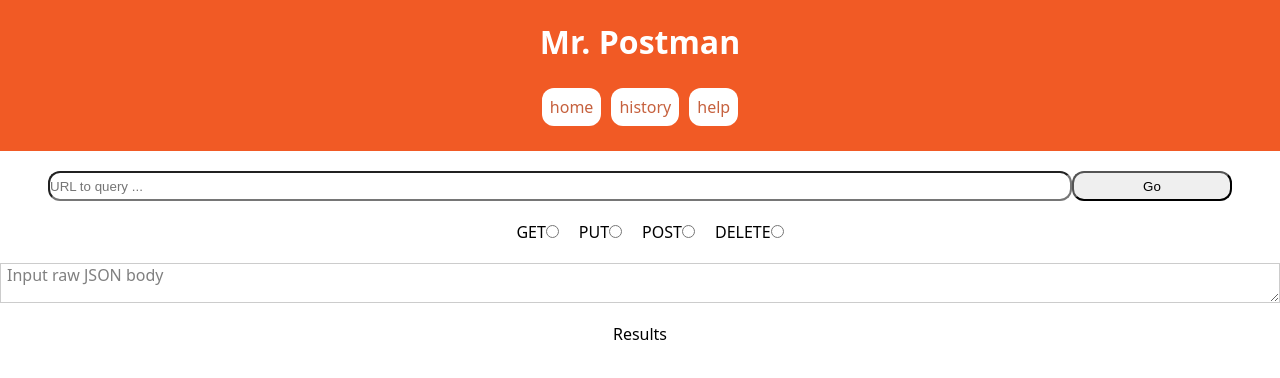
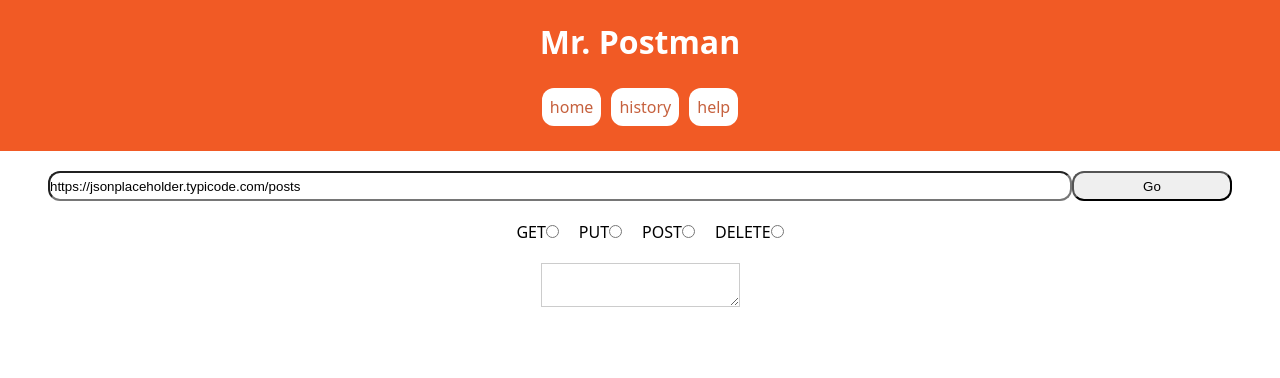
Before and after one commit to dl-watson/29_mr-postman, a React app: page / in a window 1280 px wide. Shown: the top 378 px of the page. Built offline with nearby package versions, Linux system fonts and the light colour scheme.

Commit message:
pushing current working state

```diff
--- /dev/null
+++ b/src/components/pages/Response.jsx
@@ -0,0 +1,19 @@
+import React from "react";
+import PropTypes from "prop-types";
+
+const Response = ({ response }) => {
+  return <div>{response}</div>;
+};
+
+Response.propTypes = {
+  response: PropTypes.arrayOf(
+    PropTypes.shape({
+      body: PropTypes.string,
+      id: PropTypes.number,
+      title: PropTypes.string,
+      userId: PropTypes.number,
+    })
+  ),
+};
+
+export default Response;
--- a/src/components/pages/UserInterface.jsx
+++ b/src/components/pages/UserInterface.jsx
@@ -1,68 +1,82 @@
 import React from "react";
+import Response from "./Response";
 import PropTypes from "prop-types";
 import styles from "./styles/UserInterface.css";
 
-const UserInterface = ({ handleChange }) => {
+const UserInterface = ({
+  handleChange,
+  handleSubmit,
+  url,
+  method,
+  JSON,
+  response,
+}) => {
   return (
     <main className={styles.UserInterface}>
-      <form className={styles.formElement}>
+      <form className={styles.formElement} onSubmit={handleSubmit}>
         <div className={styles.URLInput}>
-          <input placeholder="URL to query ..." />
-          <button>Go</button>
+          <input
+            placeholder="URL to query ..."
+            defaultValue="https://jsonplaceholder.typicode.com/posts"
+            name="url"
+            value={url}
+            onChange={handleChange}
+          />
+          <button type="submit">Go</button>
         </div>
         <div className={styles.buttonContainer}>
           <label htmlFor="get">
             GET
             <input
-              id="get"
-              value="get"
+              name="method"
+              value="GET"
               type="radio"
-              name="method"
+              checked={method === "GET"}
               onChange={handleChange}
             />
           </label>
           <label htmlFor="put">
             PUT
             <input
-              id="put"
-              value="put"
+              name="method"
+              value="PUT"
               type="radio"
-              name="method"
+              checked={method === "PUT"}
               onChange={handleChange}
             />
           </label>
           <label htmlFor="post">
             POST
             <input
-              id="post"
-              value="post"
+              name="method"
+              value="POST"
               type="radio"
-              name="method"
+              checked={method === "POST"}
               onChange={handleChange}
             />
           </label>
           <label htmlFor="delete">
             DELETE
             <input
-              id="delete"
-              value="delete"
+              name="method"
+              value="DELETE"
               type="radio"
-              name="method"
+              checked={method === "DELETE"}
               onChange={handleChange}
             />
           </label>
         </div>
+        <div className={styles.JSONInput}>
+          <textarea
+            className={styles.textArea}
+            name="json"
+            value={JSON}
+            onChange={handleChange}
+          ></textarea>
+        </div>
       </form>
-      <div className={styles.JSONInput}>
-        <span
-          className={styles.textArea}
-          placeholder="JSON"
-          role="textbox"
-          contentEditable
-        ></span>
-      </div>
-      <div className={styles.results}>
-        <span>Results</span>
+      <div className={styles.response}>
+        <Response response={response} />
       </div>
     </main>
   );
@@ -70,6 +84,18 @@ const UserInterface = ({ handleChange }) => {
 
 UserInterface.propTypes = {
   handleChange: PropTypes.func.isRequired,
+  handleSubmit: PropTypes.func.isRequired,
+  url: PropTypes.string,
+  method: PropTypes.string,
+  JSON: PropTypes.string,
+  response: PropTypes.arrayOf(
+    PropTypes.shape({
+      body: PropTypes.string,
+      id: PropTypes.number,
+      title: PropTypes.string,
+      userId: PropTypes.number,
+    })
+  ),
 };
 
 export default UserInterface;
--- a/src/components/pages/styles/UserInterface.css
+++ b/src/components/pages/styles/UserInterface.css
@@ -68,12 +68,7 @@
         font-size: inherit;
     }
 
-    .textArea[contenteditable]:empty::before {
-        content: "Input raw JSON body";
-        color: grey;
-    }
-
-    .results {
+    .response {
         display: flex;
         justify-content: center;
         align-items: center;
--- a/src/containers/Home.jsx
+++ b/src/containers/Home.jsx
@@ -1,5 +1,7 @@
+/* eslint-disable indent */
 import React, { Component } from "react";
 import UserInterface from "../components/pages/UserInterface";
+import fetchAPI from "../services/fetchAPI";
 import styles from "./styles/Home.css";
 
 export default class Home extends Component {
@@ -7,7 +9,7 @@ export default class Home extends Component {
     url: "",
     method: "",
     JSON: "",
-    result: {},
+    response: "",
   };
 
   handleChange = ({ target }) => {
@@ -15,18 +17,35 @@ export default class Home extends Component {
   };
 
   handleSubmit = (e) => {
-    // when form submits, prevent default
     e.preventDefault();
-    // grab url, method, and JSON body (if applicable)
-    // then,
-    // setState(result)
+    this.handleFetch();
+  };
+
+  handleFetch = () => {
+    const { url, method, JSON } = this.state;
+
+    fetchAPI(url, method, JSON).then(
+      (res) => this.setState({ response: res }),
+      () => {
+        console.log(this.state.response);
+      }
+    );
   };
 
   render() {
-    const { handleChange } = this;
+    const { handleChange, handleSubmit } = this;
+    const { results, method, JSON, response } = this.state;
+    console.log(response);
     return (
       <div className={styles.Home}>
-        <UserInterface handleChange={handleChange} />
+        <UserInterface
+          handleChange={handleChange}
+          handleSubmit={handleSubmit}
+          results={results}
+          method={method}
+          JSON={JSON}
+          response={response}
+        />
       </div>
     );
   }
--- /dev/null
+++ b/src/services/fetchAPI.js
@@ -0,0 +1,13 @@
+const fetchAPI = (url, method, JSON) => {
+  if (method !== "GET") {
+    return fetch(url, {
+      method,
+      headers: { "Content-Type": "application/json" },
+      JSON,
+    }).then((res) => res.json());
+  }
+
+  return fetch(url).then((res) => res.json());
+};
+
+export default fetchAPI;
```
